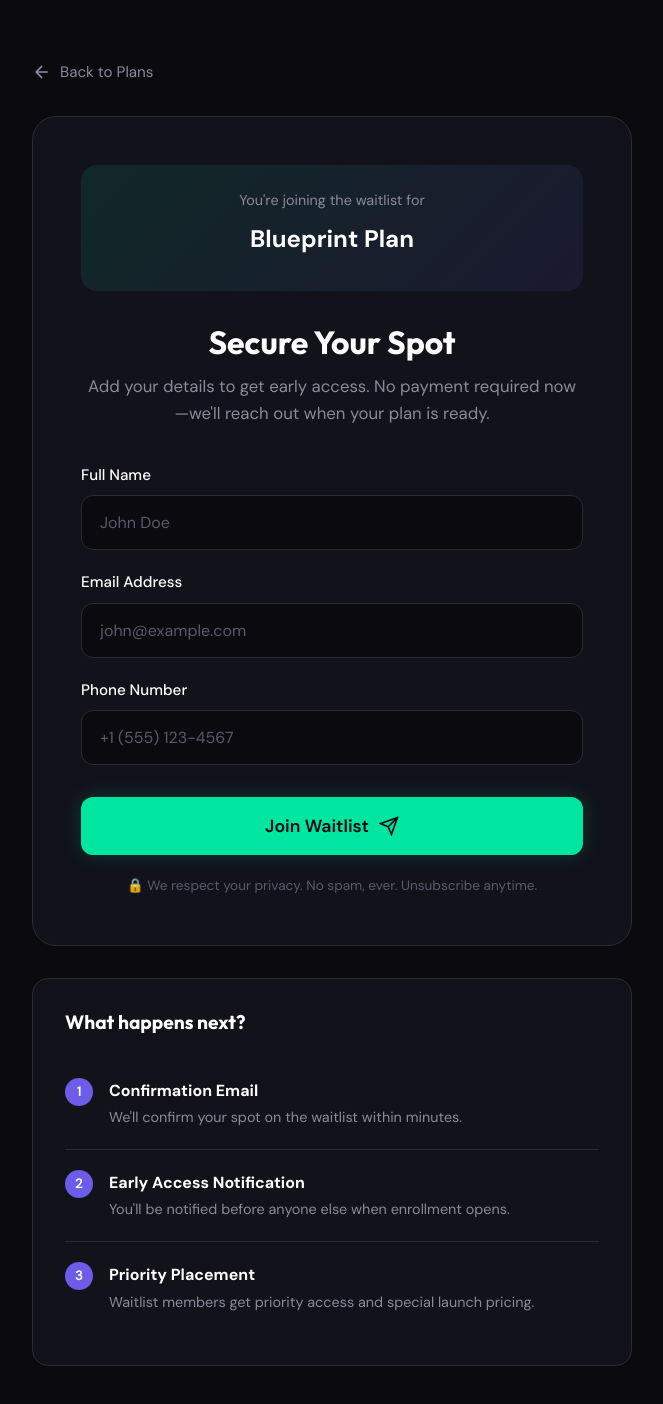
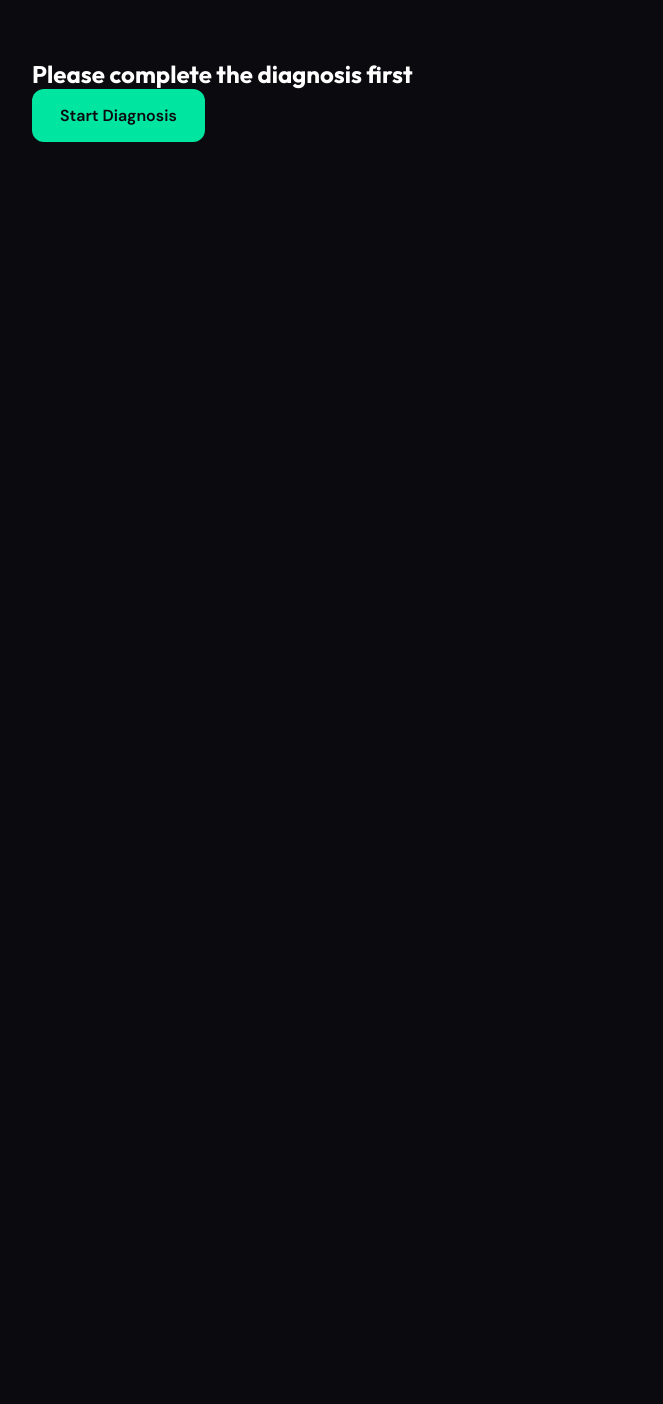
Before and after one commit to lhs-fsd/execution-os, a Next.js app: page /waitlist in a window 1280 px wide. Shown: the top 1404 px of the page, without its empty margins (308-971 px from the left). After the commit the page ends 800 px from the top, so only its background shows below. Built offline with nearby package versions, Linux system fonts and the light colour scheme.

Commit message:
fix: static export compatible

```diff
--- a/app/report/page.tsx
+++ b/app/report/page.tsx
@@ -1,5 +1,3 @@
-export const dynamic = 'force-dynamic';
-
 import { Suspense } from 'react';
 import ReportClient from './ReportClient';
 
--- a/app/waitlist/WaitlistClient.tsx
+++ b/app/waitlist/WaitlistClient.tsx
@@ -1,7 +1,6 @@
 'use client';
 
 import { Suspense, useState, useEffect } from 'react';
-import { useSearchParams } from 'next/navigation';
 import { supabase } from '@/lib/supabase';
 import styles from './page.module.css';
 
@@ -15,7 +14,6 @@ interface UserData {
 }
 
 function WaitlistContentInner() {
-  const searchParams = useSearchParams();
   const [formData, setFormData] = useState({
     fullName: '',
     email: '',
@@ -25,25 +23,29 @@ function WaitlistContentInner() {
   const [submitted, setSubmitted] = useState(false);
   const [userData, setUserData] = useState<UserData | null>(null);
   const [error, setError] = useState('');
-  const score = typeof userData?.execution_score === 'number' ? userData!.execution_score : 0;
+  const [needsInterview, setNeedsInterview] = useState(false);
 
-  const selectedPlan = searchParams.get('plan') || 'blueprint';
-  const userId = searchParams.get('userId');
+  const selectedPlan = 'blueprint';
 
   useEffect(() => {
     const storedUser = sessionStorage.getItem('executionOS_user');
     const storedBudgetTier = sessionStorage.getItem('executionOS_budgetTier');
     const storedScore = sessionStorage.getItem('executionOS_score');
     const storedRecommendation = sessionStorage.getItem('executionOS_recommendation');
+    const userId = sessionStorage.getItem('executionOS_userId');
 
-    if (storedUser) {
+    if (!userId || !storedUser) {
+      setNeedsInterview(true);
+      return;
+    }
+
     const user = JSON.parse(storedUser);
     setUserData({
       full_name: user.full_name || '',
       email: user.email || '',
       phone: user.phone || '',
       budget_tier: storedBudgetTier || 'medium',
-        execution_score: user.execution_score || 0,
+      execution_score: storedScore ? parseInt(storedScore) : (user.execution_score || 0),
       ai_recommendation: storedRecommendation || user.ai_recommendation || 'blueprint',
     });
     setFormData({
@@ -51,25 +53,7 @@ function WaitlistContentInner() {
       email: user.email || '',
       phone: user.phone || '',
     });
-      return;
-    }
-
-    if (!userId) return;
-
-    fetch(`/api/get-recommendation?userId=${userId}`)
-      .then(res => res.json())
-      .then(data => {
-        if (data.user) {
-          setUserData(data.user);
-          setFormData(prev => ({
-            ...prev,
-            fullName: data.user.full_name || '',
-            email: data.user.email || '',
-            phone: data.user.phone || '',
-          }));
-        }
-      });
-  }, [userId]);
+  }, []);
 
   const handleSubmit = async (e: React.FormEvent) => {
     e.preventDefault();
@@ -83,12 +67,13 @@ function WaitlistContentInner() {
     setError('');
 
     try {
+      const userId = sessionStorage.getItem('executionOS_userId');
       let finalAiReasoning = '';
 
       if (selectedPlan === (userData?.ai_recommendation || 'blueprint')) {
-        finalAiReasoning = `This selection aligns with our AI recommendation based on your budget tier (${userData?.budget_tier || 'medium'}) and execution score (${userData?.execution_score || 0}). The ${selectedPlan === 'premium' ? 'Premium ExecutionOS' : 'Blueprint Plan'} is optimally suited to address your specific execution challenges.`;
+        finalAiReasoning = `This selection aligns with our AI recommendation based on your budget tier (${userData?.budget_tier || 'medium'}) and execution score (${userData?.execution_score || 0}).`;
       } else {
-        finalAiReasoning = `You've chosen to override our recommendation. Despite your ${userData?.budget_tier || 'medium'} budget and score of ${userData?.execution_score || 0}, you've selected the ${selectedPlan === 'premium' ? 'Premium ExecutionOS' : 'Blueprint Plan'}. This choice reflects your personal preference and assessment of your needs.`;
+        finalAiReasoning = `You've chosen to override our recommendation.`;
       }
 
       const { data: entry, error } = await supabase
@@ -133,6 +118,21 @@ function WaitlistContentInner() {
     }
   };
 
+  const score = userData?.execution_score || 0;
+
+  if (needsInterview) {
+    return (
+      <main className={styles.main}>
+        <div className={styles.container}>
+          <div className={styles.errorContainer}>
+            <h2>Please complete the diagnosis first</h2>
+            <a href="/interview" className="btn btn-primary">Start Diagnosis</a>
+          </div>
+        </div>
+      </main>
+    );
+  }
+
   if (submitted) {
     return (
       <main className={styles.main}>
@@ -144,14 +144,13 @@ function WaitlistContentInner() {
                 <polyline points="22 4 12 14.01 9 11.01"/>
               </svg>
             </div>
-            <h1>You&apos;re In! 🎉</h1>
+            <h1>You&apos;re In!</h1>
             <p>
-              Congratulations on taking the first step! We&apos;ll send updates to <strong>{formData.email}</strong> when your {selectedPlan === 'premium' ? 'Premium ExecutionOS' : 'Blueprint Plan'} becomes available.
+              Congratulations! We&apos;ll send updates to <strong>{formData.email}</strong> when your plan is ready.
             </p>
 
             <div className={styles.shareSection}>
               <h3>Want to skip the wait?</h3>
-              <p>Share with friends and move up the waitlist!</p>
               <div className={styles.shareButtons}>
                 <button className={styles.shareButton} onClick={() => handleShare('x')}>
                   <svg width="18" height="18" viewBox="0 0 24 24" fill="currentColor">
@@ -171,9 +170,7 @@ function WaitlistContentInner() {
             <div className={styles.successDetails}>
               <div className={styles.detailItem}>
                 <span className={styles.detailLabel}>Plan</span>
-                <span className={styles.detailValue}>
-                  {selectedPlan === 'premium' ? 'Premium ExecutionOS' : 'Blueprint Plan'}
-                </span>
+                <span className={styles.detailValue}>Blueprint Plan</span>
               </div>
               <div className={styles.detailItem}>
                 <span className={styles.detailLabel}>Your Score</span>
@@ -196,7 +193,7 @@ function WaitlistContentInner() {
   return (
     <main className={styles.main}>
       <div className={styles.container}>
-        <a href={`/plans?userId=${userId}`} className={styles.backLink}>
+        <a href="/plans" className={styles.backLink}>
           <svg width="20" height="20" viewBox="0 0 24 24" fill="none" stroke="currentColor" strokeWidth="2">
             <path d="M19 12H5M12 19l-7-7 7-7"/>
           </svg>
@@ -206,9 +203,7 @@ function WaitlistContentInner() {
         <div className={styles.formCard}>
           <div className={styles.planBadge}>
             <span className={styles.planLabel}>You&apos;re joining the waitlist for</span>
-            <span className={styles.planName}>
-              {selectedPlan === 'premium' ? 'Premium ExecutionOS' : 'Blueprint Plan'}
-            </span>
+            <span className={styles.planName}>Blueprint Plan</span>
             {score > 0 && (
               <span className={styles.planScore}>Your Score: {score}/100</span>
             )}
@@ -216,7 +211,7 @@ function WaitlistContentInner() {
 
           <h1 className={styles.title}>Secure Your Spot</h1>
           <p className={styles.subtitle}>
-            Add your details to get early access. No payment required now—we&apos;ll reach out when your plan is ready.
+            Add your details to get early access.
           </p>
 
           <form onSubmit={handleSubmit} className={styles.form}>
@@ -273,35 +268,8 @@ function WaitlistContentInner() {
           </form>
 
           <p className={styles.note}>
-            🔒 We respect your privacy. No spam, ever. Unsubscribe anytime.
+            We respect your privacy. No spam, ever.
           </p>
-        </div>
-
-        <div className={styles.infoCard}>
-          <h3>What happens next?</h3>
-          <ul>
-            <li>
-              <span className={styles.stepNumber}>1</span>
-              <div>
-                <strong>Confirmation Email</strong>
-                <p>We&apos;ll confirm your spot on the waitlist within minutes.</p>
-              </div>
-            </li>
-            <li>
-              <span className={styles.stepNumber}>2</span>
-              <div>
-                <strong>Early Access Notification</strong>
-                <p>You&apos;ll be notified before anyone else when enrollment opens.</p>
-              </div>
-            </li>
-            <li>
-              <span className={styles.stepNumber}>3</span>
-              <div>
-                <strong>Priority Placement</strong>
-                <p>Waitlist members get priority access and special launch pricing.</p>
-              </div>
-            </li>
-          </ul>
         </div>
       </div>
     </main>
--- a/app/waitlist/page.tsx
+++ b/app/waitlist/page.tsx
@@ -1,5 +1,3 @@
-export const dynamic = 'force-dynamic';
-
 import { Suspense } from 'react';
 import WaitlistClient from './WaitlistClient';
 
--- a/next.config.js
+++ b/next.config.js
@@ -1,6 +1,9 @@
 /** @type {import('next').NextConfig} */
 const nextConfig = {
   reactStrictMode: true,
+  output: 'export',
+  images: { unoptimized: true },
+  trailingSlash: true,
 }
 
 module.exports = nextConfig
```
Also changed, not shown: app/plans/PlansClient.tsx (+28 -28 lines), app/report/ReportClient.tsx (+25 -31 lines), 12 other files (tests, documents, lock files or other folders). Lines whose indentation alone changed are shown as unchanged.
